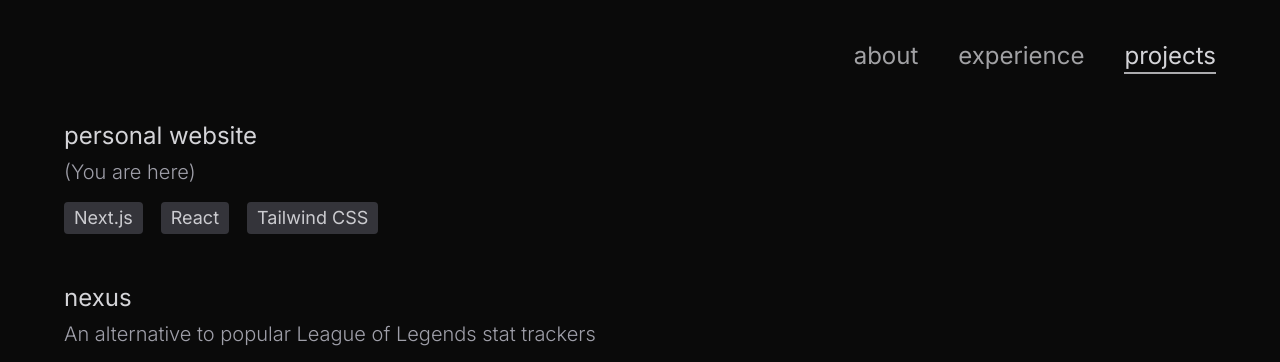
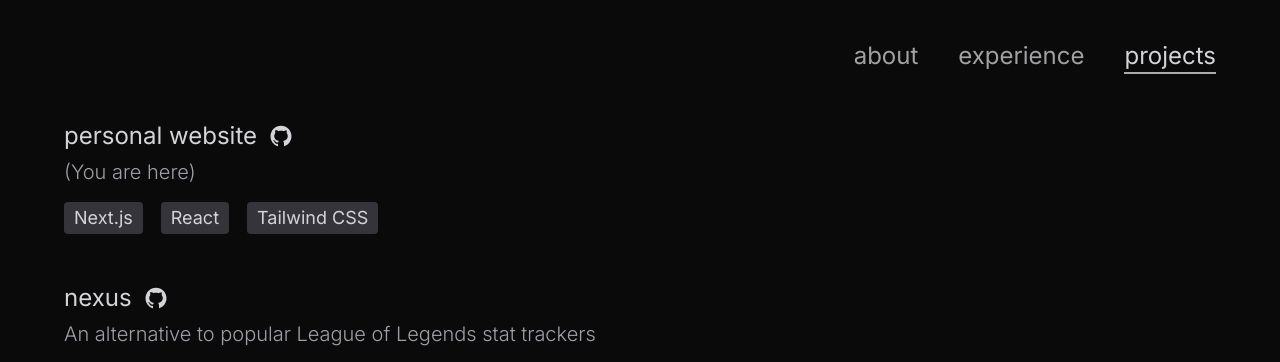
Before and after one commit to jwang9228/personal-site, a Next.js app: page /projects in a window 1280 px wide. Shown: the top 362 px of the page. Built offline with nearby package versions, Linux system fonts and the light colour scheme.

Commit message:
Add repository link to projects

```diff
--- a/src/app/components/about/About.jsx
+++ b/src/app/components/about/About.jsx
@@ -91,11 +91,7 @@ export default function About() {
             <div className='flex items-center gap-x-4.5 tablet:gap-x-5 laptop:gap-x-5.5
               my-1.5 tablet:my-2'>
               {socials.map((social, i) => (
-                <Link
-                  key={i}
-                  href={social.href}
-                  target='_blank'
-                  rel='noopener noreferrer'>
+                <Link key={i} href={social.href} target='_blank' rel='noopener noreferrer'>
                   {social.icon}
                 </Link>
               ))}
--- a/src/app/components/projects/Projects.jsx
+++ b/src/app/components/projects/Projects.jsx
@@ -1,3 +1,4 @@
+import { AiOutlineGithub } from 'react-icons/ai';
 import FadeContent from '../utils/FadeContent';
 import Link from 'next/link';
 
@@ -7,12 +8,14 @@ export default function Projects() {
     {
       title: 'personal website',
       description: '(You are here)',
-      skills: ['Next.js', 'React', 'Tailwind CSS']
+      skills: ['Next.js', 'React', 'Tailwind CSS'],
+      repository: 'https://github.com/jwang9228/personal-site'
     },
     {
       title: 'nexus',
       description: 'An alternative to popular League of Legends stat trackers',
-      skills: ['Next.js', 'React', 'Tailwind CSS', 'AWS S3']
+      skills: ['Next.js', 'React', 'Tailwind CSS', 'AWS S3'],
+      repository: 'https://github.com/jwang9228/nexus'
     },
     {
       title: 'nexus node server',
@@ -26,12 +29,19 @@ export default function Projects() {
       {projects.map((project, i) => (
         <FadeContent key={project.title} delay={100 + (150 * i)} duration={1500}
           className='space-y-0.5 tablet:space-y-1 laptop:space-y-1.5'>
-          <div className='text-lg tablet:text-xl laptop:text-2xl'>{project.title}</div>
+          <div className='flex items-center gap-x-3 text-lg tablet:text-xl laptop:text-2xl'>
+            <div>{project.title}</div>
+            {project.repository &&
+              <Link href={project.repository} target='_blank' rel='noopener noreferrer'>
+                <AiOutlineGithub />
+              </Link>
+            }
+          </div>
           <div className='tablet:text-lg laptop:text-xl text-zinc-400 font-light'>
             {project.description}
           </div>
           <div className='flex flex-wrap gap-x-3 tablet:gap-x-4.5 gap-y-2.5
-            mt-3 tablet:mt-3.5 laptop:mt-4 text-light/95
+            mt-3 tablet:mt-3.5 laptop:mt-4 text-ight/95
             text-sm tablet:text-base laptop:text-lg'>
             {project.skills.map(skill => (
               <div
@@ -55,7 +65,7 @@ export default function Projects() {
           target='_blank'
           rel='noopener noreferrer'
           className='cursor-pointer rounded-sm px-2.5 py-1.5 bg-dark
-          border border-zinc-500 text-light/90 tablet:text-lg laptop:text-xl'>
+            border border-zinc-500 text-light/90 tablet:text-lg laptop:text-xl'>
           Explore the nexus
         </Link>
       </FadeContent>
```
Also changed, not shown: src/app/components/RootLayout.jsx (+4 -10 lines).
